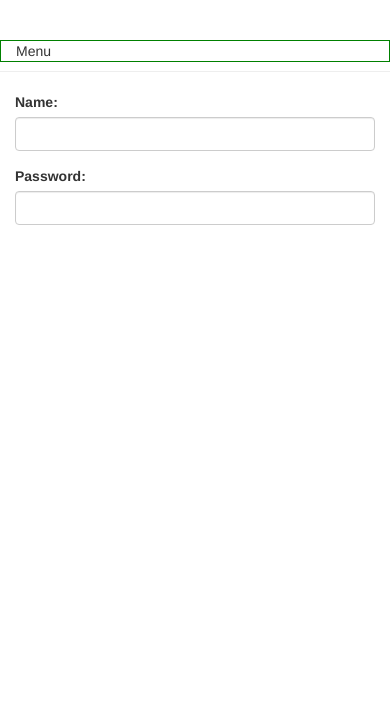
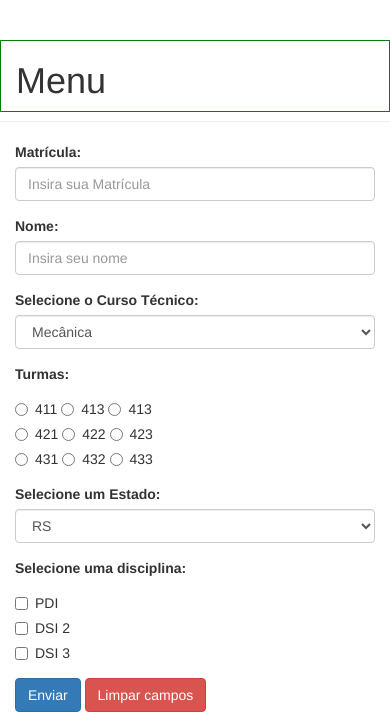
Before and after one commit to Voi9d/PHPBrasil, a PHP site: page /Academico/formsBootstrap.php in a window 390 px wide. Shown: the top 728 px of the page. Run offline with PHP 8.4, Linux system fonts and the light colour scheme.

Commit message:
Add files via upload

```diff
--- a/www/Academico/formBootrap.php
+++ b/www/Academico/formBootrap.php
@@ -6,7 +6,7 @@ Click nbfs://nbhost/SystemFileSystem/Templates/Scripting/EmptyPHPWebPage.php to
 <html>
     <head>
         <meta charset="UTF-8">
-        <title></title>
+        <title>Olá</title>
     </head>
     <body>
         <div>
--- a/www/Academico/formsBootstrap.php
+++ b/www/Academico/formsBootstrap.php
@@ -6,7 +6,7 @@ Click nbfs://nbhost/SystemFileSystem/Templates/Scripting/EmptyPHPWebPage.php to
 <html>
     <head>
         <meta charset="UTF-8">
-        <title>Forms Bootstrap</title>
+        <title>Forms Boostrap</title>
         <link href="css/bootstrap.min.css" rel="stylesheet" type="text/css"/>
         <script src="js/jquery.min.js" type="text/javascript"></script>
         <script src="js/bootstrap.min.js" type="text/javascript"></script>
@@ -14,33 +14,103 @@ Click nbfs://nbhost/SystemFileSystem/Templates/Scripting/EmptyPHPWebPage.php to
             .col-sm-12{
                 border: 1px solid green;
             }
+
         </style>
     </head>
     <body>
         <div class="container">
-            <form>
+            <form method="post" action="formsBootstrap.php">
                 <div class="row page-header">
                     <div class="col-sm-12">
-                        Menu
+                        <h1>Menu</h1>
                     </div>
                 </div>
                 <div class="row">
                     <div class="col-sm-8">
                         <div class="form-group">
-                        <label for="usr">Name:</label>
-                           <input type="text" class="form-control" id="usr">
+                            <label for="matricula">Matrícula:</label>
+                            <input type="number" class="form-control" id="matricula" placeholder="Insira sua Matrícula" name="Matricula">
+                        </div>
+                        <div class="form-group">
+                            <label for="nome">Nome:</label>
+                            <input type="text" class="form-control" id="nome" name="nome" placeholder="Insira seu nome" name="nome">
+                        </div>
+
+                        <div class="form-group">
+                            <label for="sel1">Selecione o Curso Técnico:</label>
+                            <select class="form-control" id="CT">
+                            <option value="Mec" name="CT">Mecânica</option>
+                            <option value="Imfp" name="CT">Informática</option>
+                            <option value="Eletro" name="CT">Eletrônica</option>
+</select>
+                        </div>
+                        <div class="form-group" name="Turmas">
+                            <label>Turmas:</label>
+                        <div class="radio">
+                            <label><input type="radio" name="Turmas" value="411">411</label>
+                            <label><input type="radio" name="Turmas" value="413">413</label>
+                            <label><input type="radio" name="Turmas" value="413">413</label>
+                             </div>
+                        <div class="radio">
+                            <label><input type="radio" name="Turmas" value="421">421</label>
+                            <label><input type="radio" name="Turmas" value="422">422</label>
+                            <label><input type="radio" name="Turmas" value="423">423</label>
+                             </div>
+                        <div class="radio">
+                            <label><input type="radio" name="Turmas" value="431">431</label>
+                            <label><input type="radio" name="Turmas" value="432">432</label>
+                            <label><input type="radio" name="Turmas" value="433">433</label>
+                             </div>
+                    </div>
+                        <div class="form-group">
+                            <label for="sel1">Selecione um Estado:</label>
+                            <select class="form-control" id="sel1">
+                            <option value="RS">RS</option>
+                            <option value="SC">SC</option>
+                            <option value="PR">PR</option>
+                            <option value="SP">SP</option>
+  </select>
+</div>
+                        <div class="form-group">
+                            <label>Selecione uma disciplina:</label>
+                            <div class="checkbox">
+                                <label><input type="checkbox" name="Disciplina[]" value="PDI">PDI</label>
                             </div>
-                            <div class="form-group">
-                               <label for="pwd">Password:</label>
-                                <input type="password" class="form-control" id="pwd">
+                            <div class="checkbox">
+                            <label><input type="checkbox" name="Disciplina[]" value="DSI">DSI 2</label>
+                            </div>
+                            <div class="checkbox disabled">
+                            <label><input type="checkbox" name="Disciplina[]" value="DSIII">DSI 3</label>
+                            </div>
+                        </div>
+                        <div class="form-group">
+                            <input type="submit" value="Enviar" class="btn btn-primary">
+                            <input type="reset" value="Limpar campos" class="btn btn-danger">
+                        </div>
+                        <!-- Put your PHP here -->
+                        <?PHP
+                        if($_POST) {
+                            //print_r($_POST);
+                            @$matricula = $_POST['Matricula'];
+                            @$nome = $_POST['nome'];
+                            @$turma = $_POST['Turmas'];
+                            echo('<div class="panel panel-default">
+                                <div class="panel-heading">Dados Informados</div>
+                                <div class="panel-body">
+                                    '.$nome.'
+                                    '.$matricula.'
+                                    '.$turmas.'
                                 </div>
+                                </div>');
+                        }
+                        ?>
                     </div>
                     <div class="col-sm-4">
-
+                        <img scr="img/campus-ufsm-gilciano-sala-2-.jpg" alt="Imagem da UFSM">
                     </div>
                 </div>
 
-
             </form>
+        </div>
     </body>
 </html>
--- a/www/Academico/nbproject/private/private.xml
+++ b/www/Academico/nbproject/private/private.xml
@@ -1,8 +1,7 @@
 <?xml version="1.0" encoding="UTF-8"?>
 <project-private xmlns="http://www.netbeans.org/ns/project-private/1">
+    <editor-bookmarks xmlns="http://www.netbeans.org/ns/editor-bookmarks/2" lastBookmarkId="0"/>
     <open-files xmlns="http://www.netbeans.org/ns/projectui-open-files/2">
-        <group>
-            <file>file:/C:/wamp64/www/Academico/index.php</file>
-        </group>
+        <group/>
     </open-files>
 </project-private>
```
Also changed, not shown: www/Academico/alertsBootstrap.php (+4 -4 lines), www/Academico/buttonBoostrap.php (+4 -3 lines), www/Academico/layout.php (added, +16 -0 lines), www/Academico/layoutBootstrap.php (+7 -8 lines).
